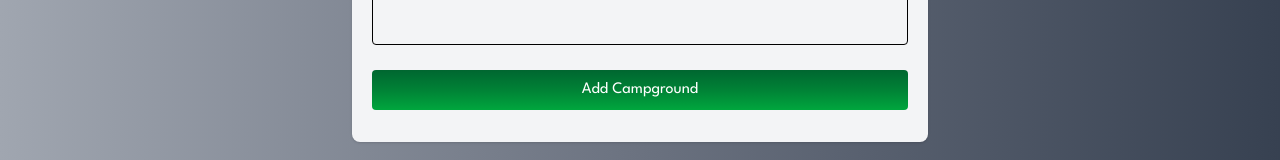
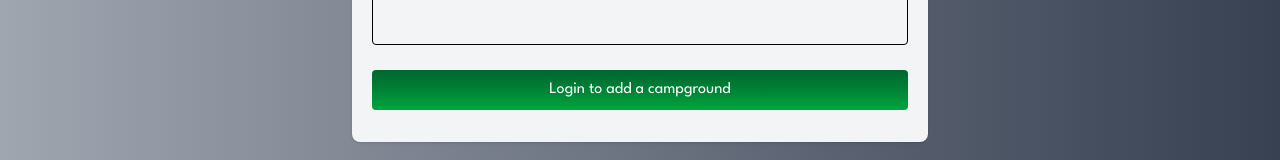
Before and after one commit to Piyush-20045/CampX, a React (Vite) app in the folder frontend/: page /create in a window 1280 px wide. Shown: the part 557-717 px from the top of the page. Built offline with nearby package versions, Linux system fonts and the light colour scheme; a web font is replaced by a local one.

Commit message:
feat(auth): disable create camp button for unauthenticated users

```diff
--- a/frontend/src/pages/Create.jsx
+++ b/frontend/src/pages/Create.jsx
@@ -1,11 +1,12 @@
 import { useState } from "react";
 import UploadImage from "../components/Upload";
-import { useDispatch } from "react-redux";
+import { useDispatch, useSelector } from "react-redux";
 import { createCamp } from "../features/camps/campsSlice";
 import { toast } from "react-toastify";
 import { FlameKindling } from "lucide-react";
 
 const Create = () => {
+  const { user } = useSelector((state) => state.user);
   const dispatch = useDispatch();
   const [formData, setFormData] = useState({
     name: "",
@@ -93,9 +94,10 @@ const Create = () => {
           ></textarea>
           <button
             type="submit"
+            disabled={!user}
             className="w-full text-white py-2 rounded hover:bg-green-700 cursor-pointer active:scale-95 transition duration-150 bg-gradient-to-b from-green-800 via-green-700 to-green-600"
           >
-            Add Campground
+            {!user ? "Login to add a campground" : "Add Campground"}
           </button>
         </form>
       </div>
--- a/frontend/src/pages/SingleCamps.jsx
+++ b/frontend/src/pages/SingleCamps.jsx
@@ -62,7 +62,7 @@ const SingleCamps = () => {
             <span className="text-lg font-semibold text-green-600">
               ₹{camp.price}/night
             </span>
-            {user._id !== camp.author?.id ? (
+            {user && user?._id && camp.author?.id && (
               <div>
                 <Link
                   to={`/edit/${id}`}
@@ -77,7 +77,7 @@ const SingleCamps = () => {
                   Delete
                 </button>
               </div>
-            ) : null}
+            )}
           </div>
         </div>
       </div>
```
